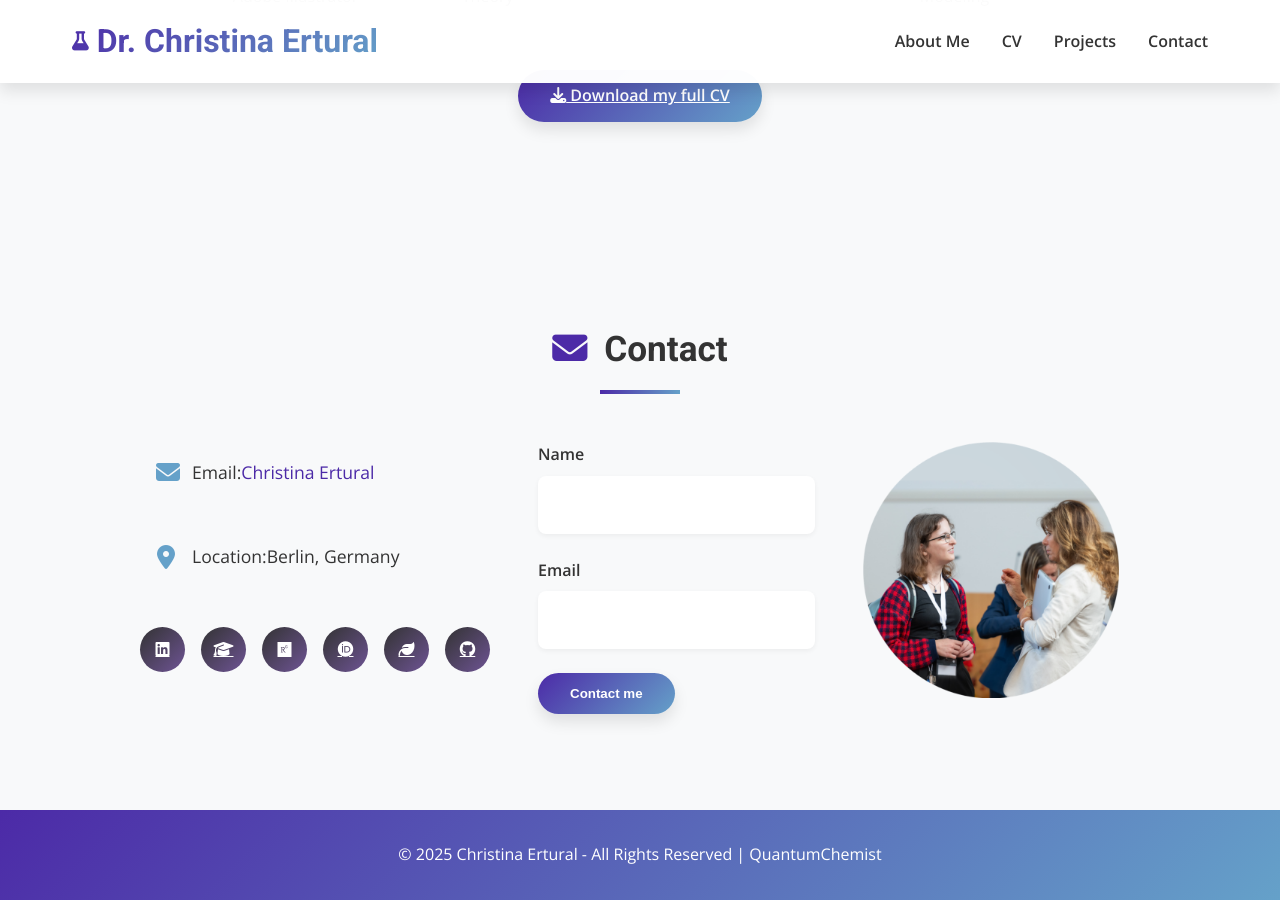
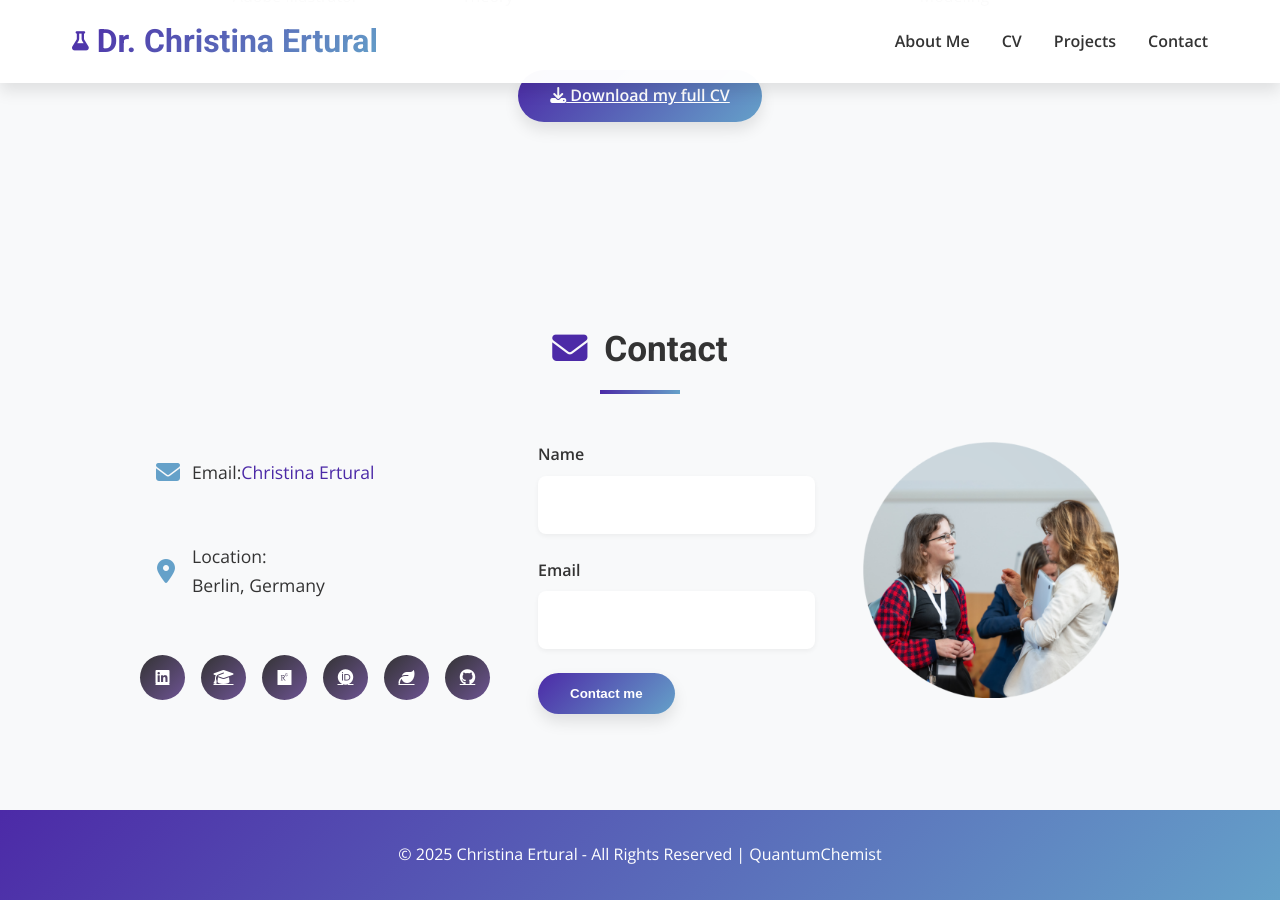
Before and after one commit to QuantumChemist/QuantumChemist.github.io, a Jekyll site: the page index.html, which Jekyll copies as it is, in a window 1280 px wide and 900 px high, scrolled down 3933 px. Built offline with Jekyll 4.4.1, drawn with Linux system fonts in a browser that asks for light colours.

Commit message:
Fix contact section email and location formatting for improved clarity

```diff
--- a/index.html
+++ b/index.html
@@ -161,8 +161,8 @@
             <h2 class="section-title animate-on-scroll"><i class="fas fa-envelope"></i> Contact</h2>
             <div class="contact-content">
                 <div class="contact-info animate-on-scroll">
-                    <p><i class="fas fa-envelope"></i> Email: <br> <span> <a class="primary" href="mailto:christina.ertural@quantumchemist.de"> Christina Ertural</a></span></p>
-                    <p><i class="fas fa-map-marker-alt"></i> Location: <br> <span> Berlin, Germany</span></p>
+                    <p><i class="fas fa-envelope"></i> Email: <br> <a class="primary" href="mailto:christina.ertural@quantumchemist.de"> Christina Ertural</a></p>
+                    <p><i class="fas fa-map-marker-alt"></i> Location: <br> Berlin, Germany</p>
                 <div class="social-info animate-on-scroll">
                     <div class="social-links">
                         <a href="https://www.linkedin.com/in/christina-ertural/" class="social-link icon-circle"><i class="fab fa-linkedin"></i></a>
```
